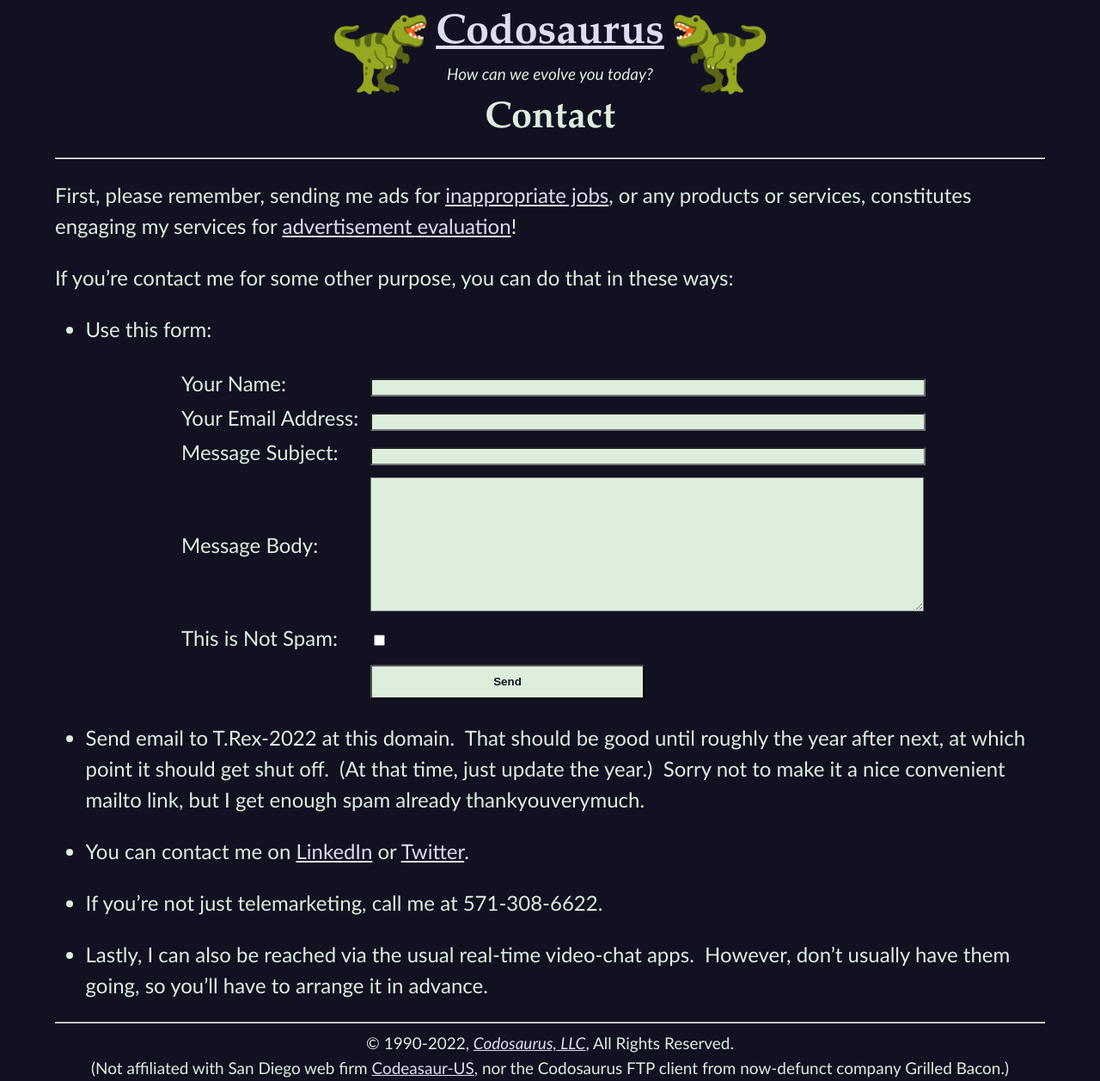
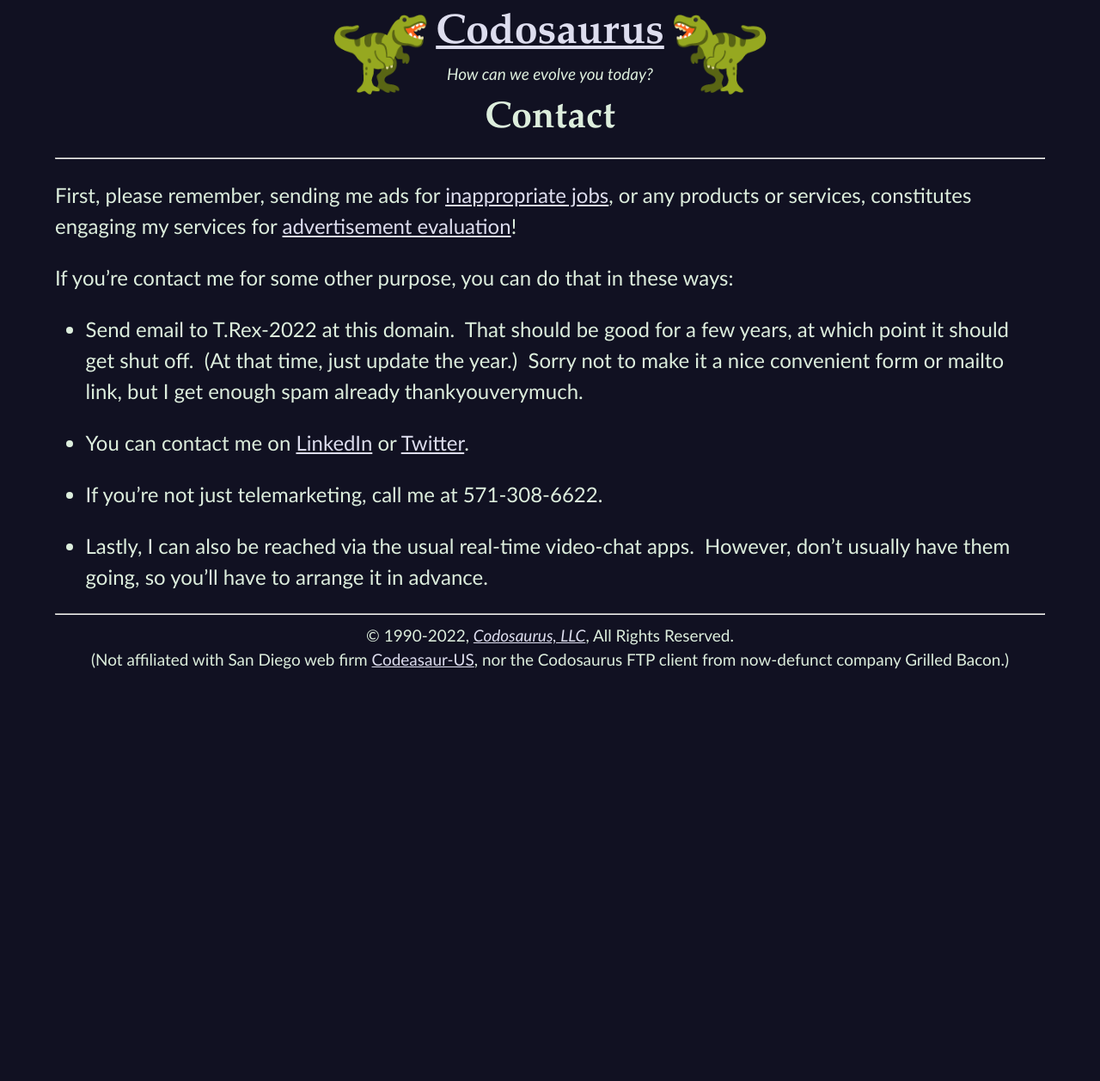
Before and after one commit to CodosaurusLLC/CodosaurusLLC.github.io, a Jekyll site: the page built from contact.md, in a window 1280 px wide. Shown: the whole page at 86% size. Built offline with Jekyll 4.4.1, drawn with Linux system fonts in a browser that asks for light colours; after the commit the page ends 900 px from its top, so only the background shows below that.

Commit message:
remove contact form dagnabit

```diff
--- a/contact.md
+++ b/contact.md
@@ -15,6 +15,7 @@ constitutes engaging my services for
 If you're contact me for some other purpose,
 you can do that in these ways:
 
+<!--
 - Use this form:
 
 <form action="https://www.actionforms.io/e/r/codosaurus-contact-form"
@@ -49,12 +50,14 @@ you can do that in these ways:
       <tr><td></td><td><input type="submit" value="Send" /></td></tr>
     </table>
 </form>
+-->
 
 - Send email to T.Rex-{{ "now" | date: "%Y" }} at this domain.&nbsp;
-That should be good until roughly the year after next,
+That should be good for a few years,
 at which point it should get shut off.&nbsp;
 (At that time, just update the year.)&nbsp;
-Sorry not to make it a nice convenient mailto link,
+Sorry not to make it a nice convenient
+form or mailto link,
 but I get enough spam already thankyouverymuch.
 
 - You can contact me on
```
